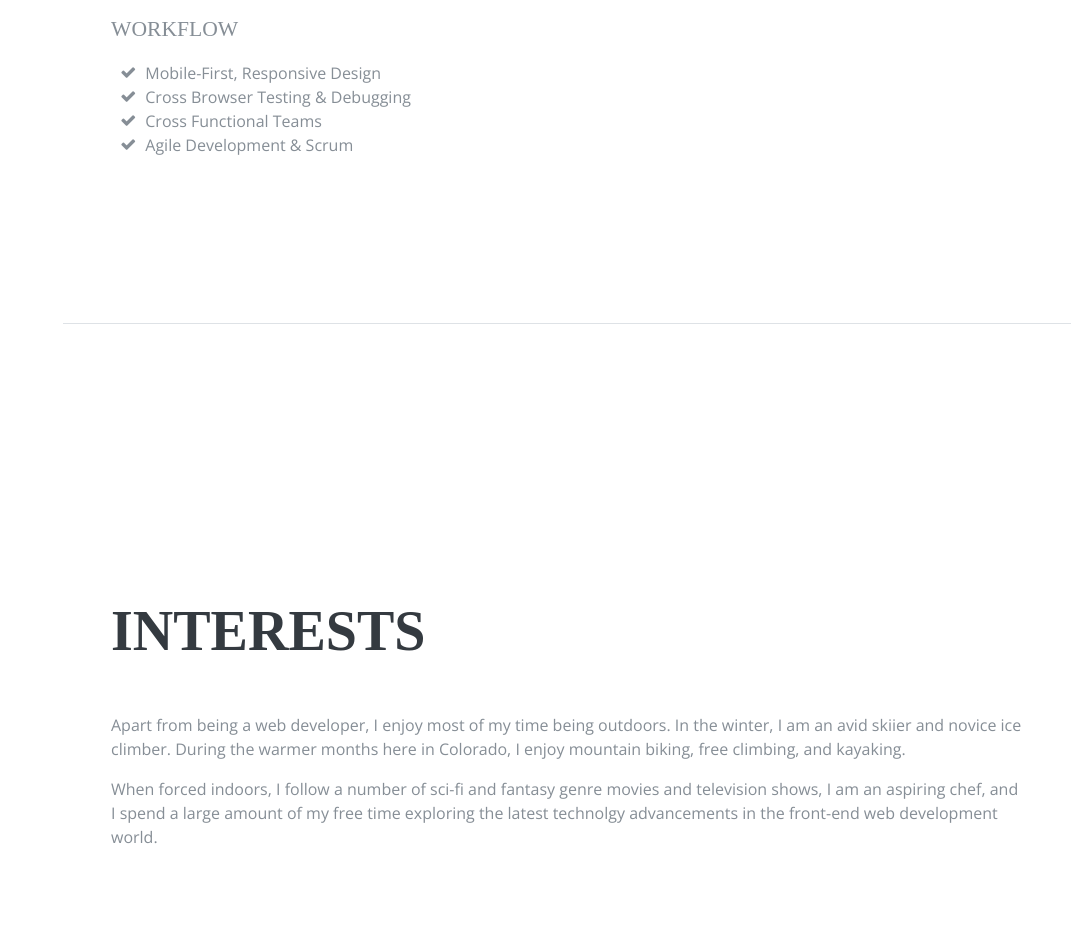
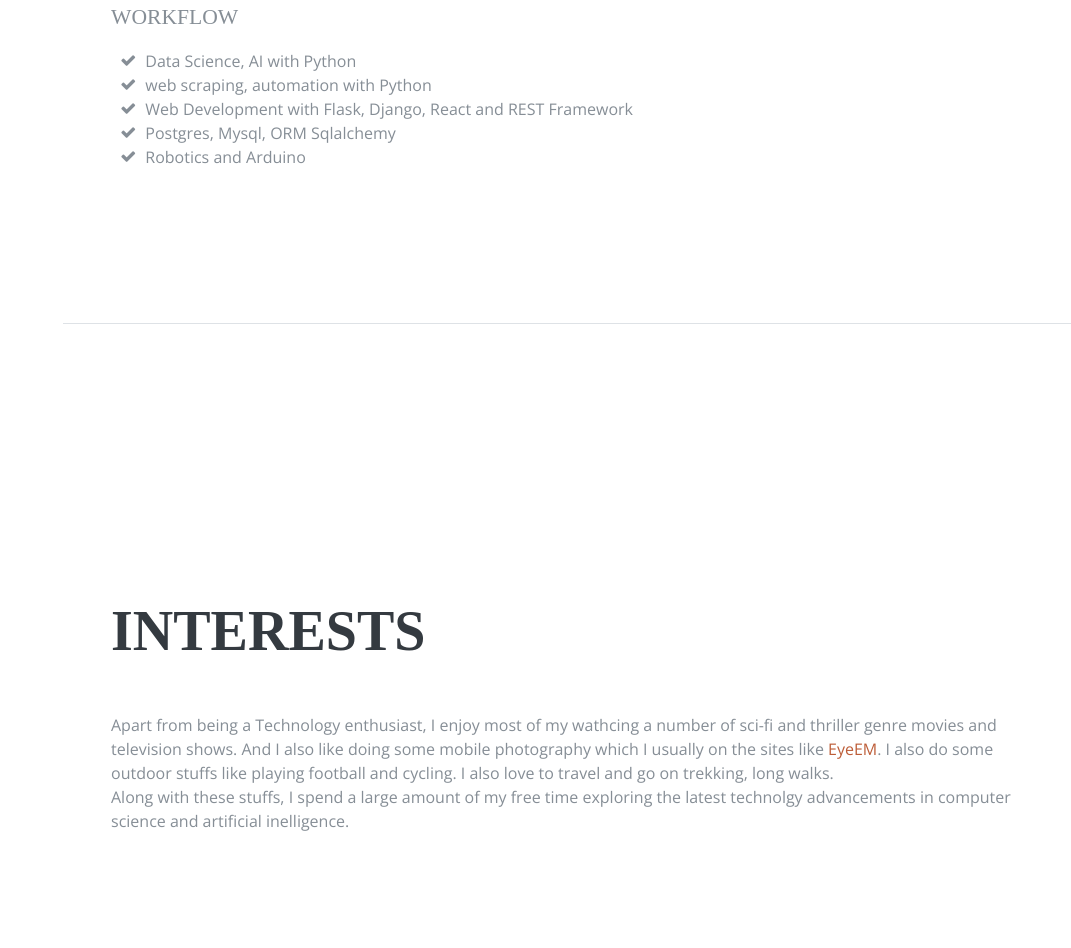
Before and after one commit to unique1o1/unique1o1.github.io, a plain HTML site: page index.html in a window 1280 px wide. Shown: the part 2876-3824 px from the top of the page, without its empty margins (209-1280 px from the left). Drawn offline with nearby package versions, Linux system fonts and the light colour scheme; a web font is replaced by a local one.

Commit message:
interests added

```diff
--- a/index.html
+++ b/index.html
@@ -256,28 +256,37 @@
         <ul class="fa-ul mb-0">
           <li>
             <i class="fa-li fa fa-check"></i>
-            Mobile-First, Responsive Design</li>
+            Data Science, AI with Python</li>
           <li>
             <i class="fa-li fa fa-check"></i>
-            Cross Browser Testing &amp; Debugging</li>
+            web scraping, automation with Python
+          </li>
           <li>
-            <i class="fa-li fa fa-check"></i>
-            Cross Functional Teams</li>
-          <li>
-            <i class="fa-li fa fa-check"></i>
-            Agile Development &amp; Scrum</li>
+            <li>
+              <i class="fa-li fa fa-check"></i>
+              Web Development with Flask, Django, React and REST Framework</li>
+            <li>
+              <i class="fa-li fa fa-check"></i>
+              Postgres, Mysql, ORM Sqlalchemy</li>
+            <li>
+              <i class="fa-li fa fa-check"></i>
+              Robotics and Arduino</li>
         </ul>
       </div>
     </section>
 
+
     <section class="resume-section p-3 p-lg-5 d-flex flex-column" id="interests">
       <div class="my-auto">
         <h2 class="mb-5">Interests</h2>
-        <p>Apart from being a web developer, I enjoy most of my time being outdoors. In the winter, I am an avid skiier and
-          novice ice climber. During the warmer months here in Colorado, I enjoy mountain biking, free climbing, and kayaking.</p>
-        <p class="mb-0">When forced indoors, I follow a number of sci-fi and fantasy genre movies and television shows, I am an aspiring
-          chef, and I spend a large amount of my free time exploring the latest technolgy advancements in the front-end web
-          development world.</p>
+        <p>Apart from being a Technology enthusiast, I enjoy most of my wathcing a number of sci-fi and thriller genre movies
+          and television shows. And I also like doing some mobile photography which I usually on the sites like
+          <a href="https://www.eyeem.com/u/yunikography">EyeEM</a>. I also do some outdoor stuffs like playing football and cycling. I also love to travel and go on trekking,
+          long walks.
+
+          <br> Along with these stuffs, I spend a large amount of my free time exploring the latest technolgy advancements in
+          computer science and artificial inelligence.
+        </p>
       </div>
     </section>
 
```
